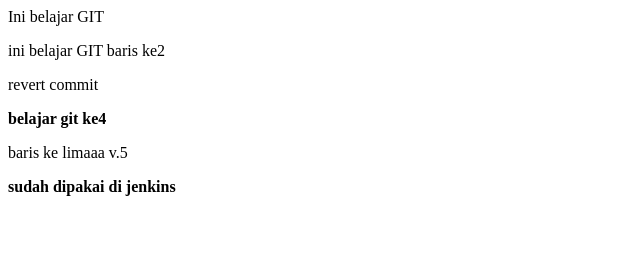
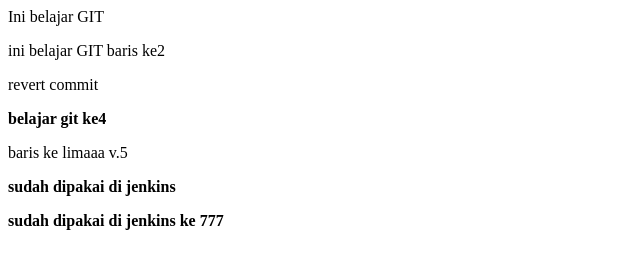
Before and after one commit to samsoel91/web-sam, a plain HTML site: page git-repo-local/index.html in a window 1280 px wide. Shown: the whole page, without its empty margins (0-640 px from the left). Drawn offline with Linux system fonts and the light colour scheme.

Commit message:
Update index.html

```diff
--- a/git-repo-local/index.html
+++ b/git-repo-local/index.html
@@ -4,3 +4,4 @@
 <b> belajar git ke4 </b>
 <p> baris ke limaaa v.5</p>
 <b> sudah dipakai di jenkins</p>
+<b> sudah dipakai di jenkins ke 777</p>
```
